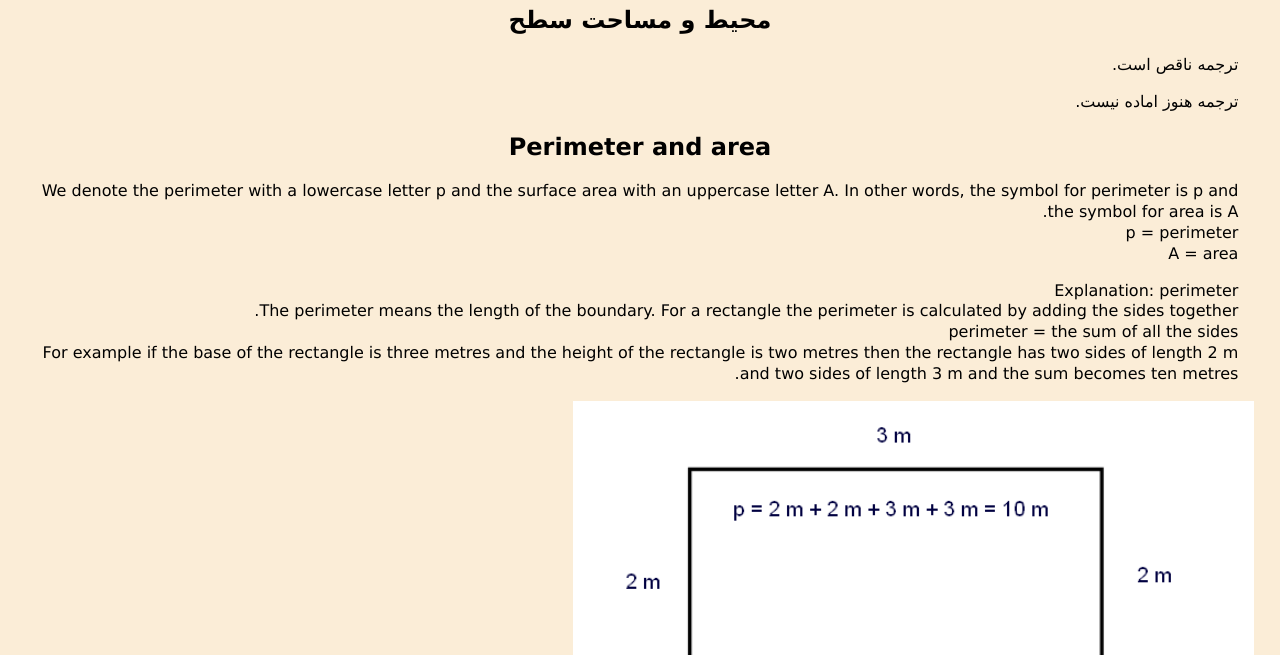
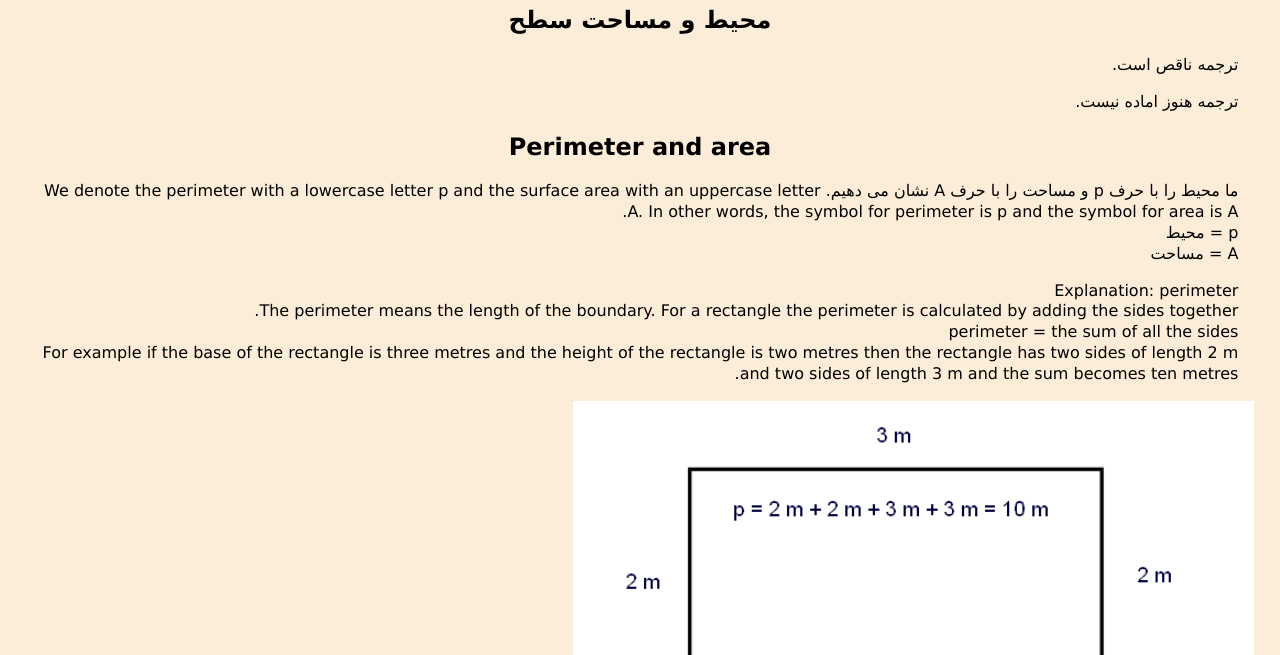
Before and after one commit to akutalikka/discimus13, a plain HTML site: page geometry-fa.html in a window 1280 px wide. Shown: the part 145-800 px from the top of the page. Drawn offline with Linux system fonts and the light colour scheme.

Commit message:
Update geometry-fa.html

```diff
--- a/geometry-fa.html
+++ b/geometry-fa.html
@@ -57,11 +57,12 @@ Perimeter and area
 </h2>
 
 <p>
+ما محیط را با حرف p و مساحت را با حرف A نشان می دهیم.
 We denote the perimeter with a lowercase letter p and the surface area with an uppercase letter A. In other words, the symbol for perimeter is p and the symbol for area is A.
 <br />
-p = perimeter
+p = محیط
 <br />
-A = area
+A = مساحت
 </p>
 
 <p>Explanation: perimeter<br />
```
